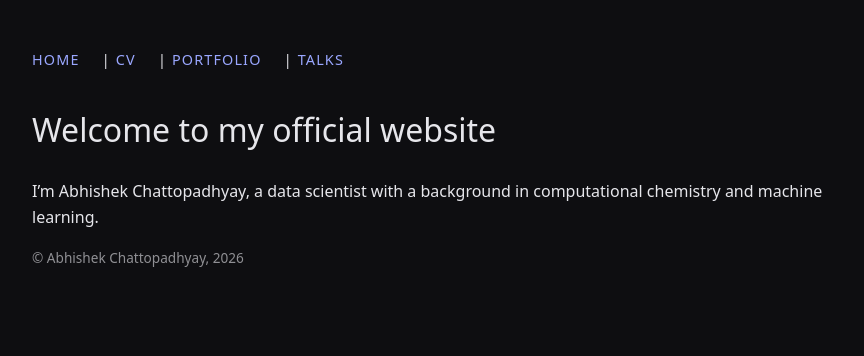
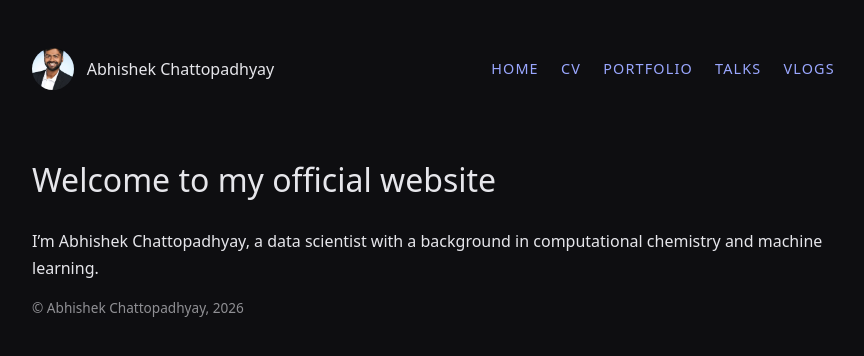
Before and after one commit to abhishek-chattopadhyay/home, a Jekyll site: the page built from index.md, in a window 1280 px wide. Shown: the top 356 px of the page, without its empty margins (198-1062 px from the left). Built offline with Jekyll 4.4.1, drawn with Linux system fonts in a browser that asks for light colours.

Commit message:
Added vlogs.md and changed the css and html

```diff
--- a/_layouts/default.html
+++ b/_layouts/default.html
@@ -4,20 +4,28 @@
     <meta charset="UTF-8">
     <title>{{ page.title }} - {{ site.title }}</title>
     <link rel="stylesheet" href="{{ "/style.css" | relative_url }}">
+    <link rel="preconnect" href="https://fonts.googleapis.com">
+    <link rel="preconnect" href="https://fonts.gstatic.com" crossorigin>
+    <link href="https://fonts.googleapis.com/css2?family=Inter:wght@400;500&display=swap" rel="stylesheet">
+
   </head>
   <body>
-    <header style="display: flex; align-items: center; justify-content: space-between; margin-bottom: 2em;">
-      <!--  <div style="display: flex; align-items: center;">
-          <img src="{{ '/data/formal-photo-1-canva.jpg' | relative_url }}" alt="Profile Picture" width="80" height="80" style="border-radius: 50%; margin-right: 15px; object-fit: cover;">
-          <h1 style="margin: 0;">{{ site.title }}</h1>
-        </div> -->
-        <nav>
-          <a href="{{ "/" | relative_url }}">Home</a> |
-          <a href="{{ "/cv" | relative_url }}">CV</a> |
-          <a href="{{ "/portfolio" | relative_url }}">Portfolio</a> |
-          <a href="{{ "/talks" | relative_url }}">Talks</a>
-        </nav>
-      </header>
+
+    <header class="site-header">
+      <div class="identity">
+        <img src="{{ '/data/formal-photo-1-canva.jpg' | relative_url }}" alt="Profile photo">
+        <span class="name">{{ site.title }}</span>
+      </div>
+
+      <nav>
+        <a href="{{ '/' | relative_url }}">Home</a>
+        <a href="{{ '/cv' | relative_url }}">CV</a>
+        <a href="{{ '/portfolio' | relative_url }}">Portfolio</a>
+        <a href="{{ '/talks' | relative_url }}">Talks</a>
+        <a href="{{ '/vlogs' | relative_url }}">Vlogs</a>
+      </nav>
+    </header>
+
     <main>
       {{ content }}
     </main>
--- a/style.css
+++ b/style.css
@@ -1,7 +1,7 @@
 body {
   background: #0e0e11;
   color: #e6e6eb;
-  font-family: system-ui, -apple-system, BlinkMacSystemFont, "Segoe UI", sans-serif;
+  font-family: system-ui, -apple-system, BlinkMacSystemFont, "Segoe UI", 'Inter', sans-serif;
   max-width: 820px;
   margin: auto;
   padding: 3em 1.5em;
@@ -40,3 +40,27 @@ footer {
   opacity: 0.6;
   font-size: 0.85em;
 }
+
+.site-header {
+  display: flex;
+  justify-content: space-between;
+  align-items: center;
+  margin-bottom: 4em;
+}
+
+.identity {
+  display: flex;
+  align-items: center;
+  gap: 0.8em;
+}
+
+.identity img {
+  width: 42px;
+  height: 42px;
+  border-radius: 50%;
+  object-fit: cover;
+}
+
+.name {
+  font-weight: 500;
+}
```
Also changed, not shown: vlogs.md (added, +11 -0 lines).
